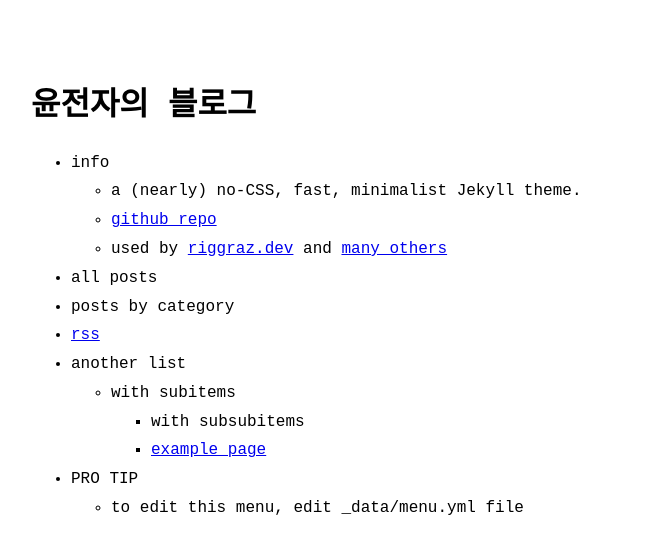
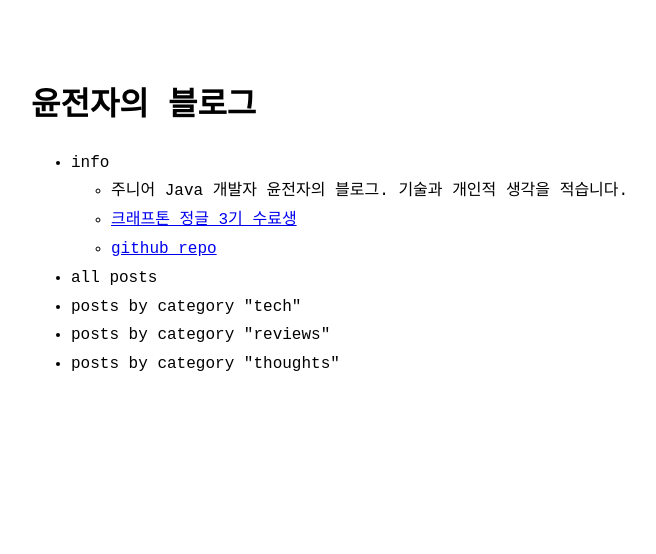
Before and after one commit to electronyoon/electronyoon.github.io, a Jekyll site: the page built from index.md, in a window 1280 px wide. Shown: the top 554 px of the page, without its empty margins (289-945 px from the left). Built offline with Jekyll 4.4.1, drawn with Linux system fonts in a browser that asks for light colours.

Commit message:
update homepage

```diff
--- a/_data/menu.yml
+++ b/_data/menu.yml
@@ -4,35 +4,39 @@
 entries:
   - title: info
     entries:
-      - title: a (nearly) no-CSS, fast, minimalist Jekyll theme.
+      - title: 주니어 Java 개발자 윤전자의 블로그. 기술과 개인적 생각을 적습니다.
+      - title: 크래프톤 정글 3기 수료생
+        url: https://youtu.be/VE9g69XFN3Q
       - title: github repo
-        url: https://github.com/riggraz/no-style-please
-      - title: "used by <a href='https://riggraz.dev'>riggraz.dev</a> and <a href='https://github.com/riggraz/no-style-please/network/dependents'>many others</a>"
+        url: https://github.com/electronyoon
 
   - title: all posts
     post_list:
       limit: 5
       show_more: true
-      show_more_text: See archive...
+      show_more_text: More posts...
       show_more_url: archive.html
 
-  - title: posts by category
+  - title: posts by category "tech"
     post_list:
-      category: example2
+      limit: 5
+      category: tech
       show_more: true
-      show_more_text: See more posts...
-      show_more_url: example2-archive.html
+      show_more_text: More posts...
+      show_more_url: archive-tech.html
 
-  - title: rss
-    url: feed.xml
+  - title: posts by category "reviews"
+    post_list:
+      limit: 3
+      category: reviews
+      show_more: true
+      show_more_text: More posts...
+      show_more_url: archive-reviews.html
 
-  - title: another list
-    entries:
-      - title: with subitems
-        entries:
-          - title: with subsubitems
-          - title: example page
-            url: about
-  - title: PRO TIP
-    entries:
-      - title: to edit this menu, edit _data/menu.yml file
+  - title: posts by category "thoughts"
+    post_list:
+      limit: 3
+      category: thoughts
+      show_more: true
+      show_more_text: More posts...
+      show_more_url: archive-thoughts.html
```
